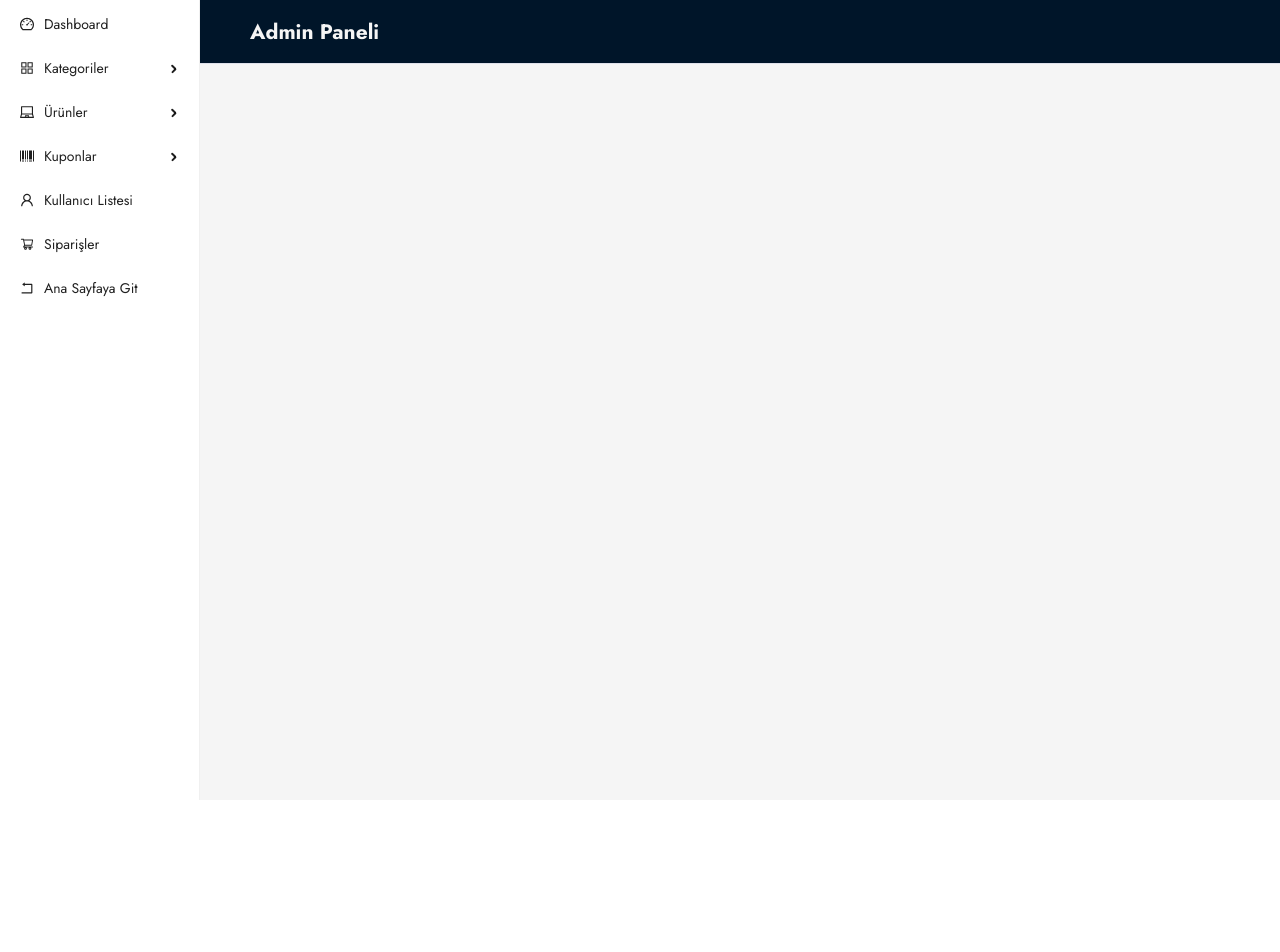
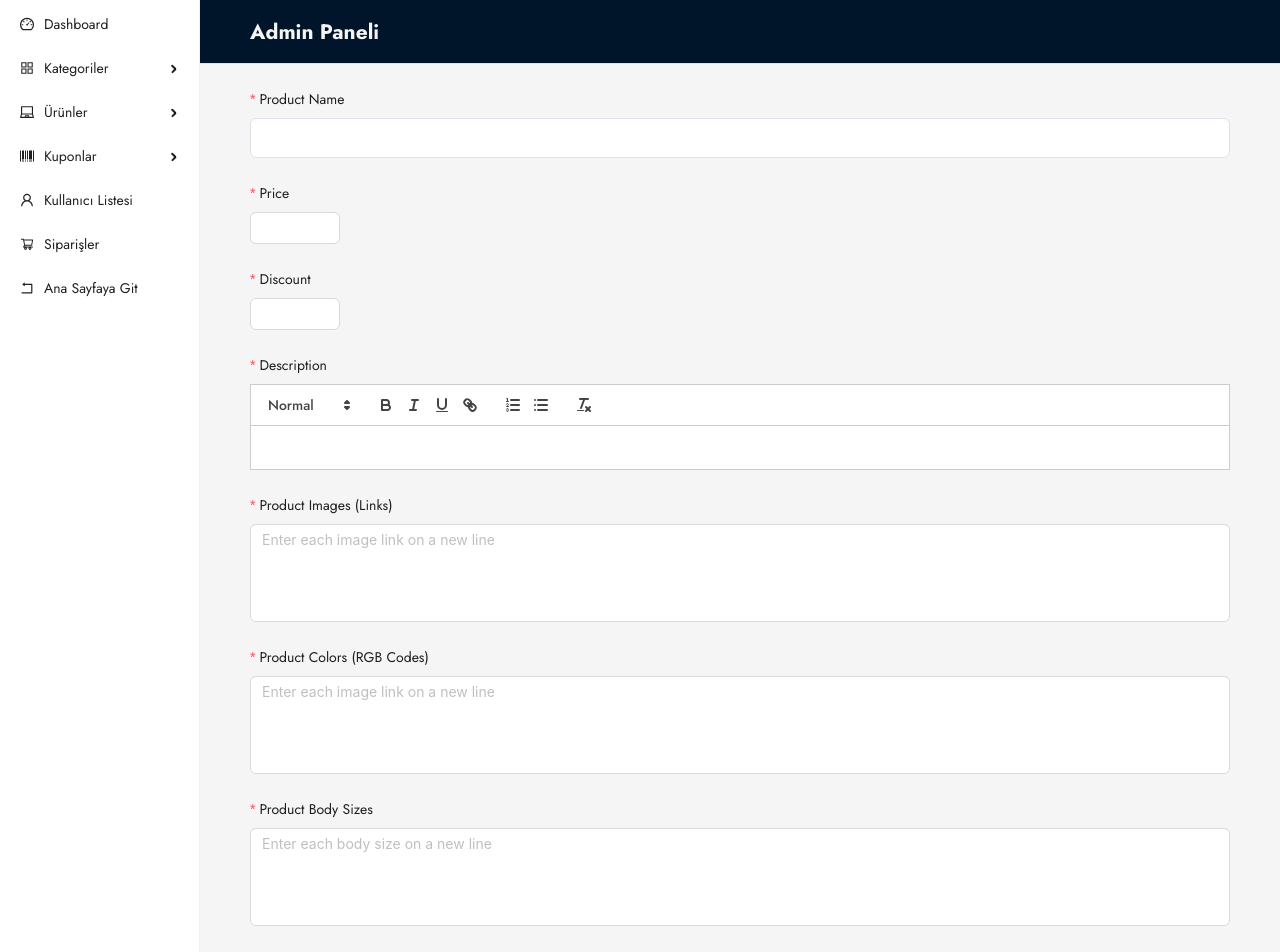
Before and after one commit to EkremL/e-commerce, a React (Vite) app in the folder frontend/mern-e-commerce/: page /admin/products/create in a window 1280 px wide. Shown: the top 952 px of the page. Before the commit the page ends 800 px from the top, so only its background shows below. Built offline with nearby package versions, Linux system fonts and the light colour scheme; sample sign-in values are in the browser's storage.

Commit message:
react quill and admin product create

```diff
--- a/frontend/mern-e-commerce/package.json
+++ b/frontend/mern-e-commerce/package.json
@@ -14,6 +14,7 @@
     "antd": "^5.14.1",
     "react": "^18.2.0",
     "react-dom": "^18.2.0",
+    "react-quill": "^2.0.0",
     "react-router-dom": "^6.21.1",
     "react-slick": "^0.29.0",
     "slick-carousel": "^1.8.1"
--- a/frontend/mern-e-commerce/src/App.jsx
+++ b/frontend/mern-e-commerce/src/App.jsx
@@ -10,9 +10,10 @@ import BlogPage from "./Pages/BlogPage";
 import ProductDetailsPage from "./Pages/ProductDetailsPage";
 import UserPage from "./Pages/Admin/UserPage";
 import CategoryPage from "./Pages/Admin/Categories/CategoryPage";
-import "./App.css";
 import UpdateCategoryPage from "./Pages/Admin/Categories/UpdateCategoryPage";
 import CreateCategoryPage from "./Pages/Admin/Categories/CreateCategoryPage";
+import CreateProductPage from "./Pages/Admin/Products/CreateProductPage";
+import "./App.css";
 
 function App() {
   return (
@@ -35,6 +36,7 @@ function App() {
             element={<UpdateCategoryPage />}
           />
           <Route path="categories/create" element={<CreateCategoryPage />} />
+          <Route path="products/create" element={<CreateProductPage />} />
         </Route>
       </Routes>
     </>
--- a/frontend/mern-e-commerce/src/Pages/Admin/Categories/UpdateCategoryPage.jsx
+++ b/frontend/mern-e-commerce/src/Pages/Admin/Categories/UpdateCategoryPage.jsx
@@ -61,7 +61,7 @@ const UpdateCategoryPage = () => {
     } finally {
       setLoading(false);
     }
-  }, [apiUrl]);
+  }, [apiUrl, form, categoryId]);
 
   useEffect(() => {
     fetchSingleCategory();
--- /dev/null
+++ b/frontend/mern-e-commerce/src/Pages/Admin/Products/CreateProductPage.jsx
@@ -0,0 +1,164 @@
+import React from "react";
+import { useState } from "react";
+import { Button, Form, Input, message, Spin, InputNumber, Select } from "antd";
+import { useNavigate } from "react-router-dom";
+import ReactQuill from "react-quill";
+import "react-quill/dist/quill.snow.css";
+
+const CreateProductPage = () => {
+  const [loading, setLoading] = useState(false);
+  const apiUrl = import.meta.env.VITE_API_BASE_URL;
+  //antd ile butona tıklandıktan sonra içini temizleme
+  const [form] = Form.useForm();
+  const navigate = useNavigate();
+
+  //?bilgileri alma
+  const onFinish = async (values) => {
+    setLoading(true);
+    try {
+      const response = await fetch(`${apiUrl}/api/categories`, {
+        method: "POST",
+        headers: {
+          "Content-Type": "application/json",
+        },
+        body: JSON.stringify(values),
+      });
+      if (response.ok) {
+        message.success("Categorie is created successfully");
+        //içini temizlemek için
+        form.resetFields();
+        navigate("/admin/categories");
+      } else {
+        message.error("There was an error creating");
+      }
+    } catch (error) {
+      console.log("Categorie create error", error);
+    } finally {
+      setLoading(false);
+    }
+  };
+
+  return (
+    <Spin spinning={loading}>
+      <Form name="basic" layout="vertical" onFinish={onFinish}>
+        <Form.Item
+          label="Product Name"
+          //nameler database ile aynı isimde olmali
+          name="name"
+          rules={[
+            {
+              required: true,
+              message: "Please input product name",
+            },
+          ]}
+        >
+          <Input />
+        </Form.Item>
+        <Form.Item
+          label="Price"
+          name="current"
+          rules={[
+            {
+              required: true,
+              message: "Please input product price",
+            },
+          ]}
+        >
+          <InputNumber />
+        </Form.Item>
+        <Form.Item
+          label="Discount"
+          name="discount"
+          rules={[
+            {
+              required: true,
+              message: "Please input product discount percent",
+            },
+          ]}
+        >
+          <InputNumber />
+        </Form.Item>
+        <Form.Item
+          label="Description"
+          name="description"
+          rules={[
+            {
+              required: true,
+              message: "Please enter product description",
+            },
+          ]}
+        >
+          <ReactQuill theme="snow" style={{ backgroundColor: "white" }} />
+        </Form.Item>
+
+        <Form.Item
+          label="Product Images (Links)"
+          name="img"
+          rules={[
+            {
+              required: true,
+              message: "Please input at least 4 product image links",
+            },
+          ]}
+        >
+          <Input.TextArea
+            placeholder="Enter each image link on a new line"
+            autoSize={{ minRows: 4 }}
+          />
+        </Form.Item>
+        <Form.Item
+          label="Product Colors (RGB Codes)"
+          name="colors"
+          rules={[
+            {
+              required: true,
+              message: "Please input at least 1 product color",
+            },
+          ]}
+        >
+          <Input.TextArea
+            placeholder="Enter each image link on a new line"
+            autoSize={{ minRows: 4 }}
+          />
+        </Form.Item>
+        <Form.Item
+          label="Product Body Sizes "
+          name="sizes"
+          rules={[
+            {
+              required: true,
+              message: "Please input at least 1 product body size",
+            },
+          ]}
+        >
+          <Input.TextArea
+            placeholder="Enter each body size on a new line"
+            autoSize={{ minRows: 4 }}
+          />
+        </Form.Item>
+        <Form.Item
+          label="Product Category "
+          name="category"
+          rules={[
+            {
+              required: true,
+              message: "Please select  1 product category",
+            },
+          ]}
+        >
+          <Select>
+            <Select.Option value="Smartphone" key={"Smartphone"}>
+              Smartphone
+            </Select.Option>
+          </Select>
+        </Form.Item>
+
+        <Button type="primary" htmlType="submit">
+          Create
+        </Button>
+      </Form>
+    </Spin>
+  );
+};
+
+export default CreateProductPage;
```
Also changed, not shown: 1 other file (tests, documents, lock files or other folders).
